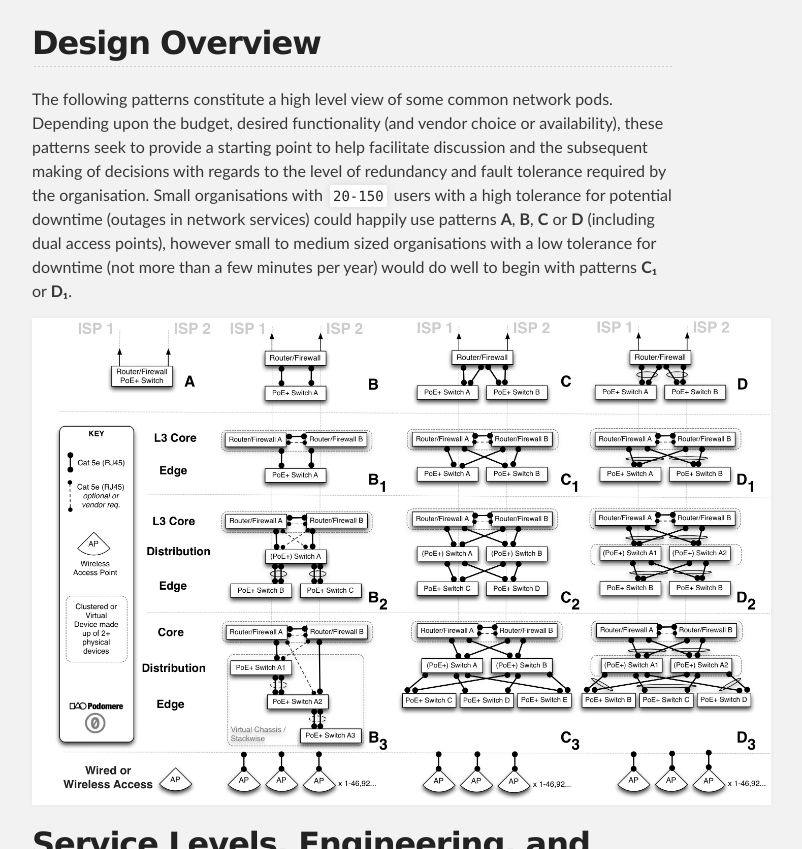
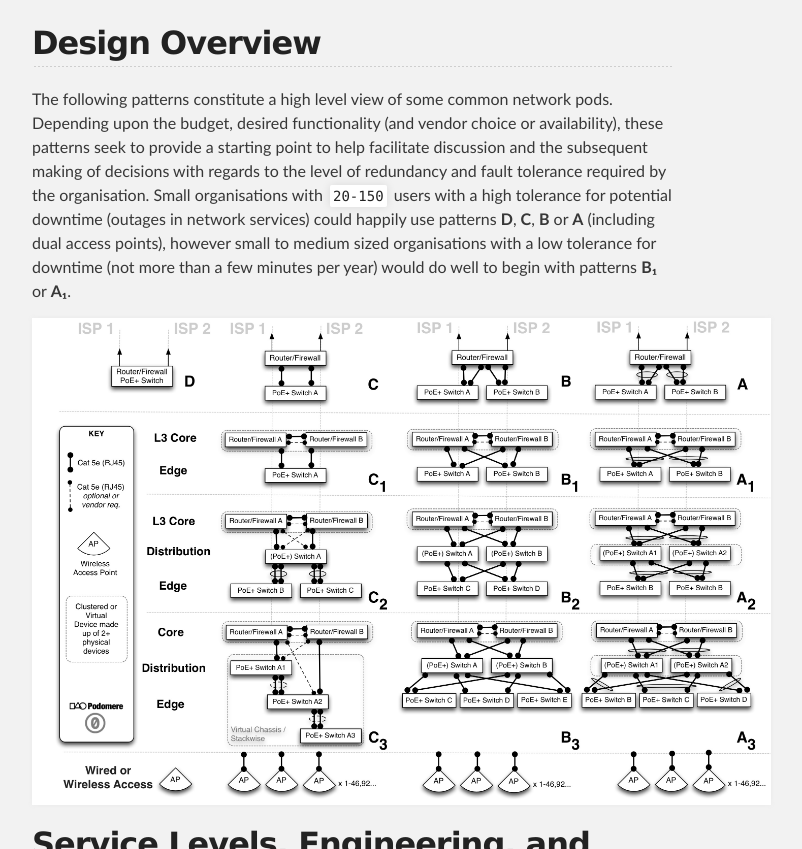
Before and after one commit to podomere/ond, a Jekyll site: the page built from ond-00001/ond-00001.md, in a window 1280 px wide and 900 px high, scrolled down 2577 px. Shown: the part 51-900 px from the top of the window, without its empty margins (288-1090 px from the left). Built offline with Jekyll 4.4.1, drawn with Linux system fonts in a browser that asks for light colours.

Commit message:
Reversed pod IDs and images

````diff
--- a/ond-00001/ond-00001.md
+++ b/ond-00001/ond-00001.md
@@ -32,7 +32,7 @@
 | R010 | - | -|
 
 ## Design Overview
-The following patterns constitute a high level view of some common network pods. Depending upon the budget, desired functionality (and vendor choice or availability), these patterns seek to provide a starting point to help facilitate discussion and the subsequent making of decisions with regards to the level of redundancy and fault tolerance required by the organisation. Small organisations with ```20-150``` users with a high tolerance for potential downtime (outages in network services) could happily use patterns **A**, **B**, **C** or **D** (including dual access points), however small to medium sized organisations with a low tolerance for downtime (not more than a few minutes per year) would do well to begin with patterns **C₁** or **D₁**.
+The following patterns constitute a high level view of some common network pods. Depending upon the budget, desired functionality (and vendor choice or availability), these patterns seek to provide a starting point to help facilitate discussion and the subsequent making of decisions with regards to the level of redundancy and fault tolerance required by the organisation. Small organisations with ```20-150``` users with a high tolerance for potential downtime (outages in network services) could happily use patterns **D**, **C**, **B** or **A** (including dual access points), however small to medium sized organisations with a low tolerance for downtime (not more than a few minutes per year) would do well to begin with patterns **B₁** or **A₁**.
 
 ![Pod patterns](./ond-smb-network-pods-v2.jpg "Pod patterns")
 
````
Also changed, not shown: ond-00001/ond-smb-network-pods-v2.jpg, ond-00001/ond-smb-network-pods-v2.svg/Diagram_1.svg, 1 other file.
